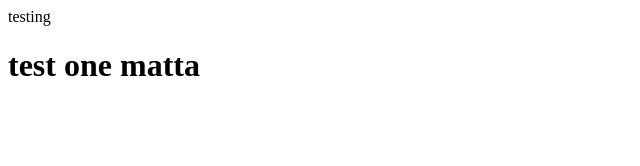
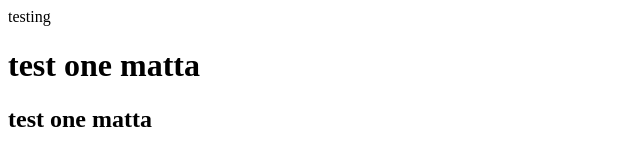
Before and after one commit to nimna256/youtube-test-kd, a plain HTML site: page index.html in a window 1280 px wide. Shown: the whole page, without its empty margins (0-640 px from the left). Drawn offline with Linux system fonts and the light colour scheme.

Commit message:
first commit

```diff
--- a/matta.html
+++ b/index.html
@@ -2,5 +2,6 @@
   <head>testing</head>
   <body>
     <h1>test one matta</h1>
+    <h2>test one matta</h2>
   </body>
 </html>
```
